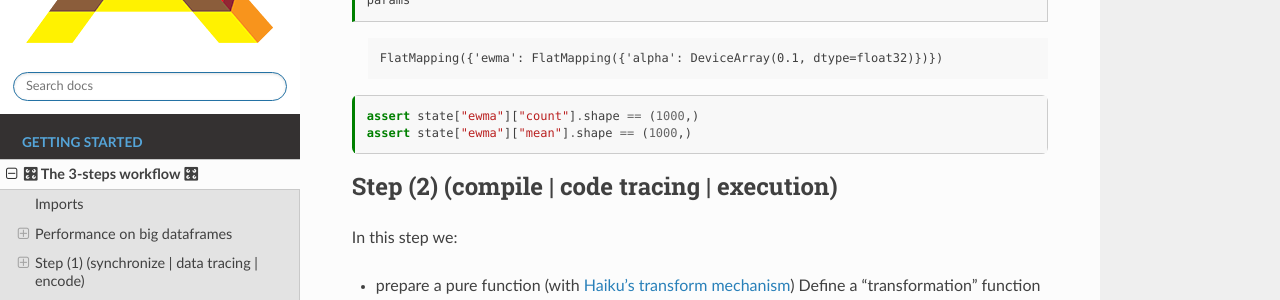
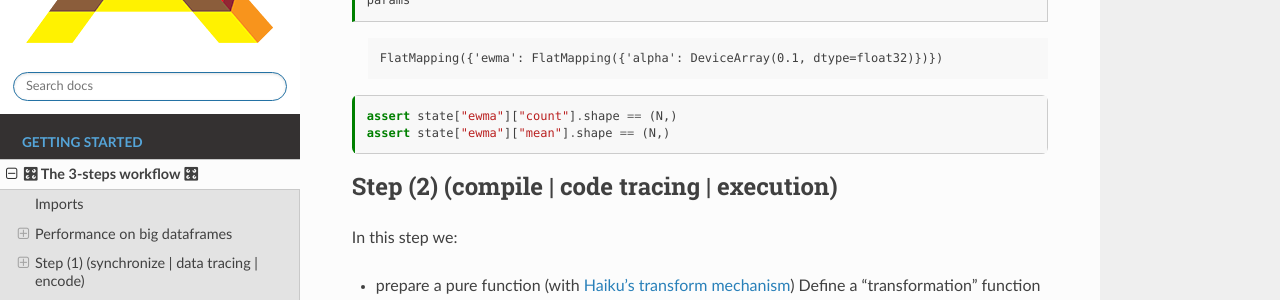
Before and after one commit to eserie/wax-ml, a Sphinx documentation site: the page built from docs/notebooks/04_The_three_steps_workflow.ipynb, in a window 1280 px wide and 900 px high, scrolled down 3981 px. Shown: the part 151-451 px from the top of the window. Built offline with Sphinx 7.4.7 and the Read the Docs theme 2.0.0, drawn with Linux system fonts in a browser that asks for light colours; pages that are not in the unit, such as notebooks, are missing from menus.

Commit message:
correct test in notebook

```diff
--- a/docs/notebooks/04_The_three_steps_workflow.py
+++ b/docs/notebooks/04_The_three_steps_workflow.py
@@ -170,8 +170,8 @@ params, state = init_params_state(transform_dataset, rng, jxs)
 
 params
 
-assert state["ewma"]["count"].shape == (1000,)
-assert state["ewma"]["mean"].shape == (1000,)
+assert state["ewma"]["count"].shape == (N,)
+assert state["ewma"]["mean"].shape == (N,)
 
 
 # ## Step (2) (compile | code tracing | execution)
```
Also changed, not shown: docs/notebooks/04_The_three_steps_workflow.md (+2 -2 lines), docs/notebooks/04_The_three_steps_workflow.ipynb.
